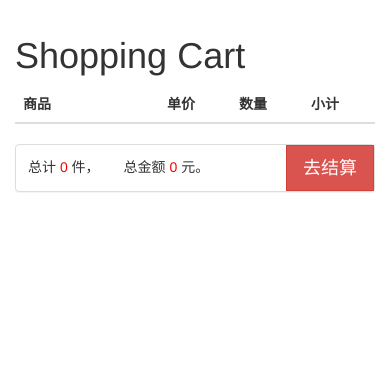
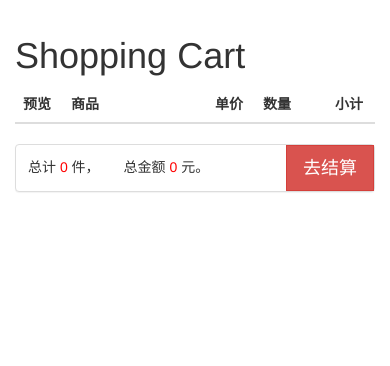
Before and after one commit to AdamEECS/ec, a Flask app: page /user/cart in a window 390 px wide. Shown: the part 54-420 px from the top of the page. Run offline with Flask 2, Linux system fonts and the light colour scheme; a database or web service that is not in the repository returns one stand-in record (values such as "Sample title"); lists and menus that the app fills with data are empty; some libraries are stand-ins or nearby versions.

Commit message:
css调整，长商品名可以正常显示

```diff
--- a/static/css/base.css
+++ b/static/css/base.css
@@ -74,6 +74,9 @@
     .quantity-form span {
         width: 20px;
     }
+    .quantity-form a {
+        width: 15px;
+    }
 }
 .th-col-2 {
     width: 20%;
--- a/templates/user_cart.html
+++ b/templates/user_cart.html
@@ -6,10 +6,11 @@
 <table class="table table-striped table-hover">
     <thead>
         <tr>
+            <th class="th-col-1">预览</th>
             <th class="th-col-4">商品</th>
-            <th class="th-col-2">单价</th>
+            <th class="th-col-1">单价</th>
             <th class="th-col-2">数量</th>
-            <th class="th-col-2">小计</th>
+            <th class="th-col-1">小计</th>
         </tr>
     </thead>
     <tbody>
@@ -17,8 +18,8 @@
         <tr data-id={{ p.id }}>
             <td>
                 <img src="{{ p.pic }}"  class="product-pic-s">
-                {{ p.name }}
             </td>
+            <td>{{ p.name }}</td>
             <td>{{ p.price }}</td>
             <td>
                 <div class="quantity-form">
```
